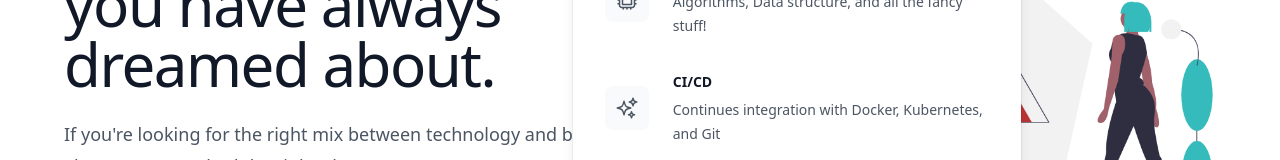
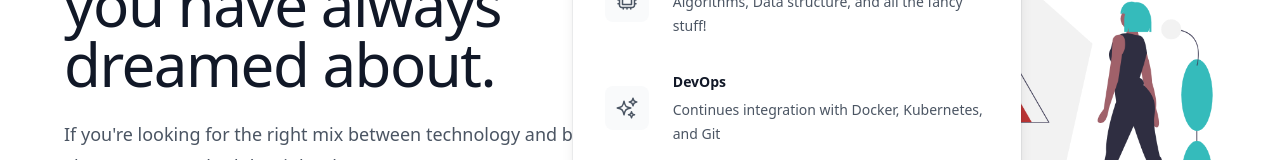
Before and after one commit to OmarAbdo/Omar, a React (Vite) app: page / in a window 1280 px wide. Both pictures are taken after a click on the button "Articles". Shown: the part 302-462 px from the top of the page. Built offline with nearby package versions, Linux system fonts and the light colour scheme; a web font is replaced by a local one.

Commit message:
Updating header links

```diff
--- a/src/components/header/Header.data.tsx
+++ b/src/components/header/Header.data.tsx
@@ -3,38 +3,38 @@ import {
   SparklesIcon,
   PaintBrushIcon,
   CpuChipIcon,
-  ServerStackIcon
+  ServerStackIcon,
 } from "@heroicons/react/24/outline";
 
 export const articleCategories = [
   {
     name: "Frontend",
     description: "Web design, SPAs, CLIs, and Browser APIs",
-    href: "#",
+    href: "https://omareabdo.medium.com/list/frontend-6bb7392acc01",
     icon: PaintBrushIcon,
   },
   {
     name: "Backend",
     description: "Rest APIs, Backend architecture, and Databases",
-    href: "#",
+    href: "https://omareabdo.medium.com/list/backend-4ca03c7e40b3",
     icon: ServerStackIcon,
   },
   {
     name: "Computer science",
     description: "Algorithms, Data structure, and all the fancy stuff!",
-    href: "#",
+    href: "https://omareabdo.medium.com/list/computer-science-bd73b5b019dd",
     icon: CpuChipIcon,
   },
   {
-    name: "CI/CD",
+    name: "DevOps",
     description: "Continues integration with Docker, Kubernetes, and Git",
-    href: "#",
+    href: "https://omareabdo.medium.com/list/devops-a0135e0d58de",
     icon: SparklesIcon,
   },
   {
     name: "Other topics",
     description: "Testing, AI tools, and other trends!",
-    href: "#",
+    href: "https://omareabdo.medium.com/list/tech-talks-8894eb7e336f",
     icon: BeakerIcon,
   },
 ];
--- a/src/components/header/Header.tsx
+++ b/src/components/header/Header.tsx
@@ -43,7 +43,11 @@ const Header: React.FC = () => {
           </button>
         </div>
         <Popover.Group className="hidden lg:flex lg:gap-x-12">
-          <a href="#" className="text-sm font-semibold leading-6 text-gray-900">
+          <a
+            href="https://drive.google.com/file/d/1vOzUCXSASKsKUDm_pvwlJuCbl91iKl3h/view?usp=drive_link"
+            className="text-sm font-semibold leading-6 text-gray-900"
+            target="_blank"
+          >
             Portfolio
           </a>
           <Popover className="relative">
@@ -81,6 +85,7 @@ const Header: React.FC = () => {
                         <a
                           href={item.href}
                           className="block font-semibold text-gray-900"
+                          target="_blank"
                         >
                           {item.name}
                           <span className="absolute inset-0" />
@@ -93,7 +98,10 @@ const Header: React.FC = () => {
               </Popover.Panel>
             </Transition>
           </Popover>
-          <a href="#" className="text-sm font-semibold leading-6 text-gray-900">
+          <a
+            href="https://www.linkedin.com/in/omar-abdo/"
+            className="text-sm font-semibold leading-6 text-gray-900"
+          >
             Contact
           </a>
         </Popover.Group>
@@ -148,8 +156,9 @@ const Header: React.FC = () => {
             <div className="-my-6 divide-y divide-gray-500/10">
               <div className="space-y-2 py-6">
                 <a
-                  href="#"
+                  href="https://drive.google.com/file/d/1vOzUCXSASKsKUDm_pvwlJuCbl91iKl3h/view?usp=drive_link"
                   className="-mx-3 block rounded-lg px-3 py-2 text-base font-semibold leading-7 text-gray-900 "
+                  target="_blank"
                 >
                   Portfolio
                 </a>
@@ -172,6 +181,7 @@ const Header: React.FC = () => {
                             key={item.name}
                             as="a"
                             href={item.href}
+                            target="_blank"
                             className="block rounded-lg py-2 pl-6 pr-3 text-sm font-semibold leading-7 text-gray-900 "
                           >
                             {item.name}
@@ -182,7 +192,7 @@ const Header: React.FC = () => {
                   )}
                 </Disclosure>
                 <a
-                  href="#"
+                  href="https://www.linkedin.com/in/omar-abdo/"
                   className="-mx-3 block rounded-lg px-3 py-2 text-base font-semibold leading-7 text-gray-900 "
                 >
                   Contact
```
